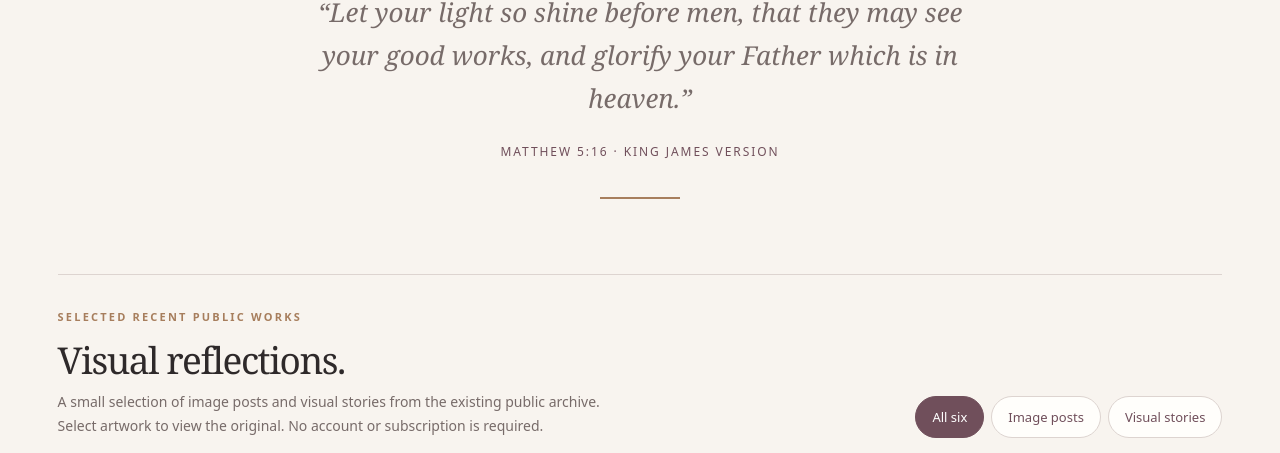
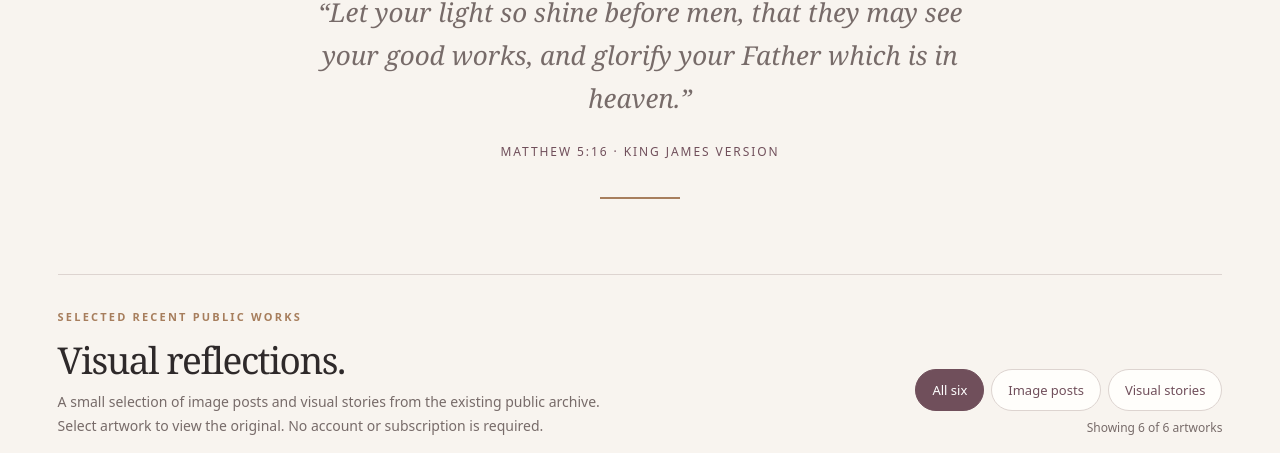
Before and after one commit to LuckyGitHub777/blessed-bible-media, a plain HTML site: page index.html in a window 1280 px wide. Shown: the part 499-952 px from the top of the page. Drawn offline with Linux system fonts and the light colour scheme.

Commit message:
a11y(pages): keyboard gallery shortcut and filter result announcements

```diff
--- a/index.html
+++ b/index.html
@@ -5,15 +5,15 @@
 <title>Let Your Light Shine | A Visual Collection</title>
 <style>
 :root{--bg:#f8f4ef;--paper:#fffefb;--ink:#2e292a;--muted:#776b69;--line:#ddd4d0;--plum:#704f5b;--gold:#a77e5d}
-*{box-sizing:border-box}body{margin:0;background:var(--bg);color:var(--ink);font:16px/1.7 system-ui,-apple-system,"Segoe UI",sans-serif}a{color:var(--plum)}button{font:inherit;cursor:pointer}a:focus-visible,button:focus-visible{outline:3px solid var(--plum);outline-offset:3px}.container{max-width:1280px;margin:auto;padding:24px clamp(18px,4.5vw,68px) 77px}.nav{display:flex;align-items:center;justify-content:space-between;gap:16px;flex-wrap:wrap;font-size:13px;border-bottom:1px solid var(--line);padding-bottom:20px}.nav strong{letter-spacing:.14em;font-weight:650;text-transform:uppercase;color:var(--plum)}.eyebrow{letter-spacing:.2em;text-transform:uppercase;font-size:11px;color:var(--gold);font-weight:800}
-.hero{padding:clamp(70px,11vw,135px) 0 75px;text-align:center;max-width:920px;margin:auto}.hero h1{font:normal clamp(54px,8.5vw,112px)/1.02 Georgia,"Times New Roman",serif;letter-spacing:-.058em;margin:15px 0 24px}.hero p{font:italic clamp(18px,2.1vw,26px)/1.65 Georgia,serif;color:var(--muted);max-width:680px;margin:0 auto}.scripture{display:block;margin:22px 0 0;font-size:12px;text-transform:uppercase;letter-spacing:.16em;color:var(--plum)}.line{width:80px;height:2px;background:var(--gold);margin:35px auto 0}.intro{display:flex;align-items:end;justify-content:space-between;flex-wrap:wrap;gap:15px;border-top:1px solid var(--line);padding:27px 0 21px}.intro h2{font:normal 37px Georgia,serif;letter-spacing:-.04em;margin:5px 0}.intro p{color:var(--muted);max-width:580px;margin:0;font-size:14px}.filters{display:flex;gap:7px;flex-wrap:wrap}.filters button{border:1px solid var(--line);background:var(--paper);color:var(--plum);border-radius:25px;padding:9px 16px;font-size:13px}.filters button[aria-pressed=true]{background:var(--plum);color:#fff;border-color:var(--plum)}
+*{box-sizing:border-box}body{margin:0;background:var(--bg);color:var(--ink);font:16px/1.7 system-ui,-apple-system,"Segoe UI",sans-serif}a{color:var(--plum)}button{font:inherit;cursor:pointer}a:focus-visible,button:focus-visible{outline:3px solid var(--plum);outline-offset:3px}.skip-link{position:absolute;top:-160px;left:14px;z-index:10;background:var(--paper);color:var(--plum);padding:10px 16px;border:2px solid var(--plum)}.skip-link:focus{top:12px}.container{max-width:1280px;margin:auto;padding:24px clamp(18px,4.5vw,68px) 77px}.nav{display:flex;align-items:center;justify-content:space-between;gap:16px;flex-wrap:wrap;font-size:13px;border-bottom:1px solid var(--line);padding-bottom:20px}.nav strong{letter-spacing:.14em;font-weight:650;text-transform:uppercase;color:var(--plum)}.eyebrow{letter-spacing:.2em;text-transform:uppercase;font-size:11px;color:var(--gold);font-weight:800}
+.hero{padding:clamp(70px,11vw,135px) 0 75px;text-align:center;max-width:920px;margin:auto}.hero h1{font:normal clamp(54px,8.5vw,112px)/1.02 Georgia,"Times New Roman",serif;letter-spacing:-.058em;margin:15px 0 24px}.hero p{font:italic clamp(18px,2.1vw,26px)/1.65 Georgia,serif;color:var(--muted);max-width:680px;margin:0 auto}.scripture{display:block;margin:22px 0 0;font-size:12px;text-transform:uppercase;letter-spacing:.16em;color:var(--plum)}.line{width:80px;height:2px;background:var(--gold);margin:35px auto 0}.intro{display:flex;align-items:end;justify-content:space-between;flex-wrap:wrap;gap:15px;border-top:1px solid var(--line);padding:27px 0 21px}.intro h2{font:normal 37px Georgia,serif;letter-spacing:-.04em;margin:5px 0}.intro p{color:var(--muted);max-width:580px;margin:0;font-size:14px}.filters{display:flex;gap:7px;flex-wrap:wrap}.filters button{border:1px solid var(--line);background:var(--paper);color:var(--plum);border-radius:25px;padding:9px 16px;font-size:13px}.filters button[aria-pressed=true]{background:var(--plum);color:#fff;border-color:var(--plum)}.filter-panel{display:flex;flex-direction:column;align-items:flex-end;gap:7px}.filter-count{font-size:12px;color:var(--muted)}
 .gallery{display:grid;grid-template-columns:repeat(3,minmax(0,1fr));gap:17px}.art{margin:0;min-width:0;background:var(--paper);border:1px solid var(--line);padding:10px}.art>a{display:block;overflow:hidden;background:#ece4dd;aspect-ratio:4/5}.art img{display:block;width:100%;height:100%;object-fit:contain;transition:transform .3s ease}.art>a:hover img{transform:scale(1.02)}.art figcaption{display:flex;justify-content:space-between;gap:10px;flex-wrap:wrap;align-items:center;font-size:11px;padding:12px 3px 3px;color:var(--muted);letter-spacing:.08em}.art figcaption a{font-size:12px;letter-spacing:0}.art[hidden]{display:none!important}.more{margin-top:42px;background:#f0e8e3;border-left:3px solid var(--plum);padding:21px 24px}.more p{margin:0 0 9px;color:var(--muted)}.more a{font-weight:600}.foot{margin-top:65px;border-top:1px solid var(--line);padding-top:25px;font-size:13px;color:var(--muted)}.foot p{margin:0 0 10px}
 @media(max-width:950px){.gallery{grid-template-columns:repeat(2,minmax(0,1fr))}}
-@media(max-width:560px){.gallery{grid-template-columns:1fr}.hero{padding:65px 0 47px}.intro h2{font-size:29px}}
+@media(max-width:560px){.gallery{grid-template-columns:1fr}.hero{padding:65px 0 47px}.intro h2{font-size:29px}.filter-panel{align-items:flex-start}}
 @media(prefers-reduced-motion:reduce){.art img{transition:none!important}.art>a:hover img{transform:none!important}}
-</style></head><body><main class="container"><nav class="nav"><strong>Let Your Light Shine · Visual Archive</strong><a href="https://github.com/LuckyGitHub777/blessed-bible-media">View public image collection ↗</a></nav>
+</style></head><body><a class="skip-link" href="#gallery-title">Skip to artwork gallery</a><main class="container"><nav class="nav"><strong>Let Your Light Shine · Visual Archive</strong><a href="https://github.com/LuckyGitHub777/blessed-bible-media">View public image collection ↗</a></nav>
 <header class="hero"><span class="eyebrow">An invitation to slow down</span><h1>Let your light<br>shine.</h1><p>“Let your light so shine before men, that they may see your good works, and glorify your Father which is in heaven.”</p><span class="scripture">Matthew 5:16 · King James Version</span><div class="line" aria-hidden="true"></div></header>
-<section aria-labelledby="gallery-title"><div class="intro"><div><span class="eyebrow">Selected recent public works</span><h2 id="gallery-title">Visual reflections.</h2><p>A small selection of image posts and visual stories from the existing public archive. Select artwork to view the original. No account or subscription is required.</p></div><div class="filters" role="group" aria-label="Filter artwork"><button type="button" data-filter="all" aria-pressed="true">All six</button><button type="button" data-filter="post" aria-pressed="false">Image posts</button><button type="button" data-filter="story" aria-pressed="false">Visual stories</button></div></div>
+<section aria-labelledby="gallery-title"><div class="intro"><div><span class="eyebrow">Selected recent public works</span><h2 id="gallery-title" tabindex="-1">Visual reflections.</h2><p>A small selection of image posts and visual stories from the existing public archive. Select artwork to view the original. No account or subscription is required.</p></div><div class="filter-panel"><div class="filters" role="group" aria-label="Filter artwork"><button type="button" data-filter="all" aria-pressed="true">All six</button><button type="button" data-filter="post" aria-pressed="false">Image posts</button><button type="button" data-filter="story" aria-pressed="false">Visual stories</button></div><span id="filter-status" class="filter-count" role="status" aria-live="polite">Showing 6 of 6 artworks</span></div></div>
 <div class="gallery">
 <figure class="art" data-kind="post"><a href="https://github.com/LuckyGitHub777/blessed-bible-media/blob/main/posts/2026/11/2026-11-06-9c13a37c6980.jpg" target="_blank" rel="noopener noreferrer" aria-label="View post visual reflection dated 2026-11-06 in public archive"><img loading="lazy" decoding="async" src="https://raw.githubusercontent.com/LuckyGitHub777/blessed-bible-media/main/posts/2026/11/2026-11-06-9c13a37c6980.jpg" alt="Faith-inspired public post artwork dated 2026-11-06" width="800" height="1000"></a><figcaption><span>2026-11-06 / POST</span><a href="https://github.com/LuckyGitHub777/blessed-bible-media/blob/main/posts/2026/11/2026-11-06-9c13a37c6980.jpg" target="_blank" rel="noopener noreferrer">View original ↗</a></figcaption></figure>
 <figure class="art" data-kind="story"><a href="https://github.com/LuckyGitHub777/blessed-bible-media/blob/main/stories/2026/11/2026-11-06-bb159dd12126.jpg" target="_blank" rel="noopener noreferrer" aria-label="View story visual reflection dated 2026-11-06 in public archive"><img loading="lazy" decoding="async" src="https://raw.githubusercontent.com/LuckyGitHub777/blessed-bible-media/main/stories/2026/11/2026-11-06-bb159dd12126.jpg" alt="Faith-inspired public story artwork dated 2026-11-06" width="800" height="1000"></a><figcaption><span>2026-11-06 / STORY</span><a href="https://github.com/LuckyGitHub777/blessed-bible-media/blob/main/stories/2026/11/2026-11-06-bb159dd12126.jpg" target="_blank" rel="noopener noreferrer">View original ↗</a></figcaption></figure>
@@ -26,6 +26,6 @@
 <footer class="foot"><p>A peaceful, public collection of faith-inspired visual media. Public viewing does not grant rights to republish, reproduce or redistribute an image.</p><p>Images are loaded from this project's public GitHub raw-content host; no advertising, analytics, login or unrelated third-party scripts are used. <a href="https://github.com/LuckyGitHub777/blessed-bible-media/blob/main/README.md">Read archive context and use terms</a>.</p></footer></main>
 <script>
 "use strict";
-const buttons=Array.from(document.querySelectorAll("[data-filter]")),cards=Array.from(document.querySelectorAll("[data-kind]"));
-buttons.forEach(button=>button.addEventListener("click",()=>{const kind=button.dataset.filter;buttons.forEach(b=>b.setAttribute("aria-pressed",String(b===button)));for(const card of cards)card.hidden=kind!=="all"&&card.dataset.kind!==kind;}));
+const buttons=Array.from(document.querySelectorAll("[data-filter]")),cards=Array.from(document.querySelectorAll("[data-kind]")),status=document.querySelector("#filter-status");
+buttons.forEach(button=>button.addEventListener("click",()=>{const kind=button.dataset.filter;buttons.forEach(b=>b.setAttribute("aria-pressed",String(b===button)));let shown=0;for(const card of cards){card.hidden=kind!=="all"&&card.dataset.kind!==kind;if(!card.hidden)shown++;}status.textContent=`Showing ${shown} of ${cards.length} artworks`;}));
 </script></body></html>
```
